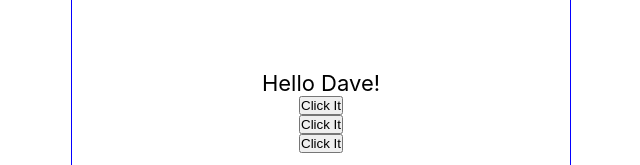
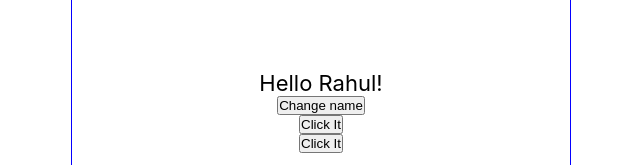
Before and after one commit to Atanu0341/react, a React (Create React App) app in the folder 01tutorial/: page / in a window 1280 px wide. Shown: the part 302-467 px from the top of the page, without its empty margins (319-959 px from the left). Built offline with nearby package versions, Linux system fonts and the light colour scheme.

Commit message:
React useState Hook

```diff
--- a/01tutorial/src/Content.js
+++ b/01tutorial/src/Content.js
@@ -1,16 +1,24 @@
+import { useState } from "react";
+
 const Content = () => {
+  const [name, setName] = useState('Rahul');
+  const [count, setCount] = useState(0);
+
   const randomName = () => {
     const names = ["Dave", "Atanu", "Bob", "Kevin"];
     const int = Math.floor(Math.random() * 3);
-    return names[int];
+    setName(names[int]);
   };
 
   const nameClick = () => {
-    console.log("You clicked it");
+    setCount(count + 1)
+    console.log(count);
   };
+
   const nameClick2 = (name) => {
     console.log(`${name} was clicked `);
   };
+
   const nameClick3 = (e) => {
     console.log(e.target.innerText);
   };
@@ -18,17 +26,21 @@ const Content = () => {
   return (
     <main>
       <p onDoubleClick={nameClick}>
-        Hello {randomName()}!
+        Hello {name}!
       </p>
+
+      <button onClick={randomName}>
+        Change name
+      </button>
+
       <button onClick={nameClick}>
         Click It
       </button>
-      <button onClick={() => nameClick2("Atanu Majumder")}>
-        Click It
-      </button>
+
       <button onClick={(e) => nameClick3(e)}>
         Click It
       </button>
+
     </main>
   );
 };
```
